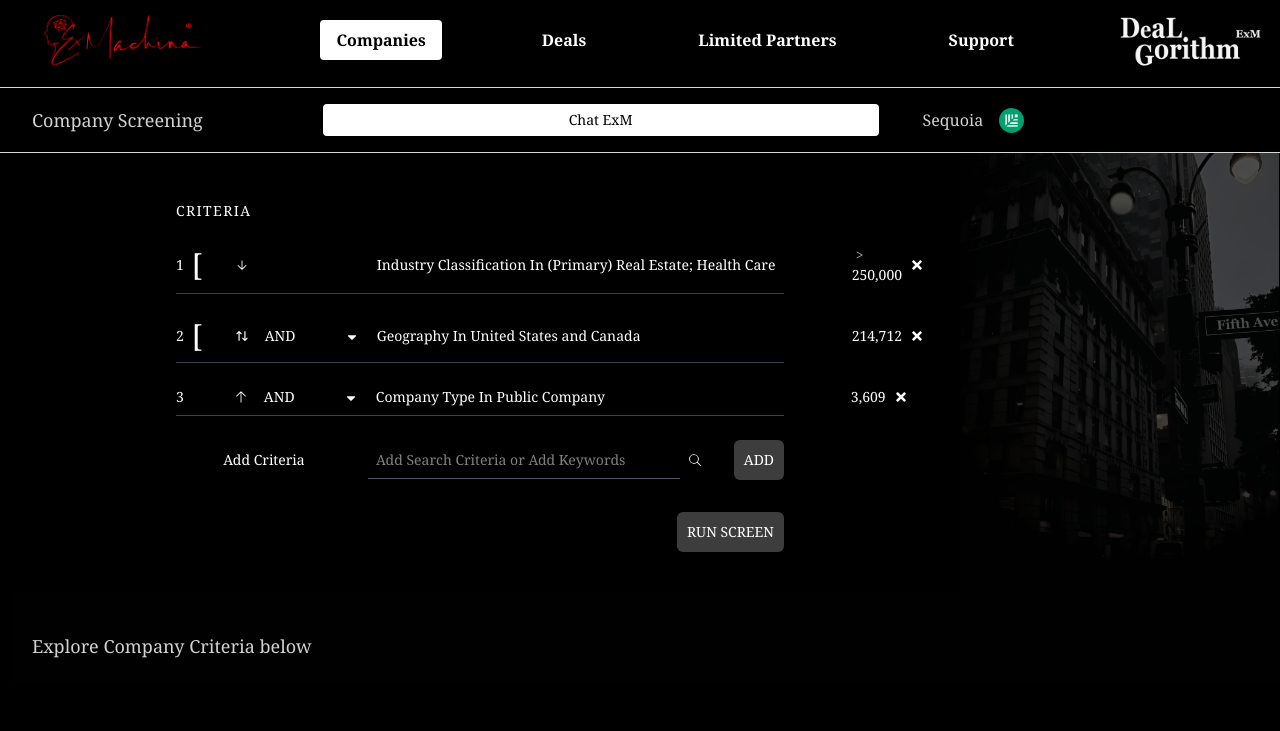
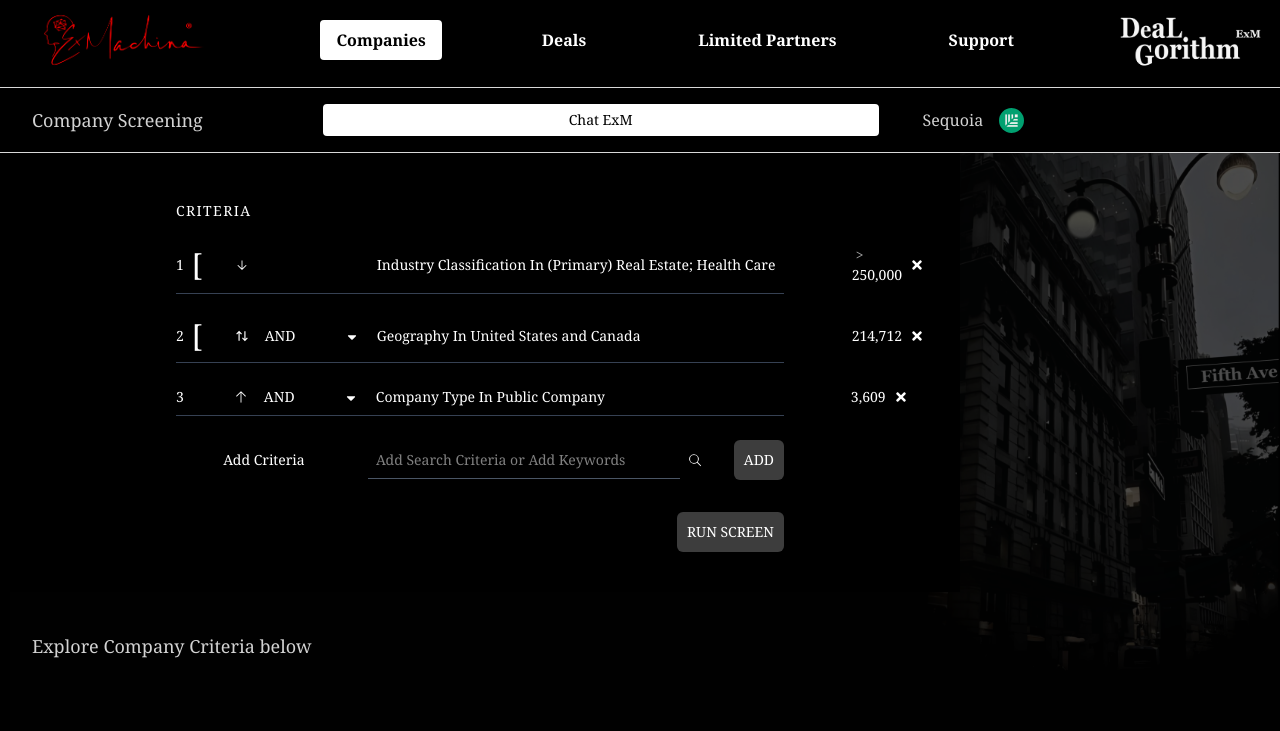
Before and after one commit to hamadhussain/NextJs-UI, a Next.js app: page / in a window 1280 px wide. Shown: the top 731 px of the page. Built offline with nearby package versions, Linux system fonts and the light colour scheme.

Commit message:
Update globals.css

```diff
--- a/src/app/globals.css
+++ b/src/app/globals.css
@@ -91,7 +91,7 @@ button,img{
    top: 15%;
   margin: 0;
   padding: 0;
-  height: 72vh;
+  height: 90vh;
   width: 100%;
   box-shadow: inset 0 0 20px rgba(0, 0, 0, 0.5);
 }
```
